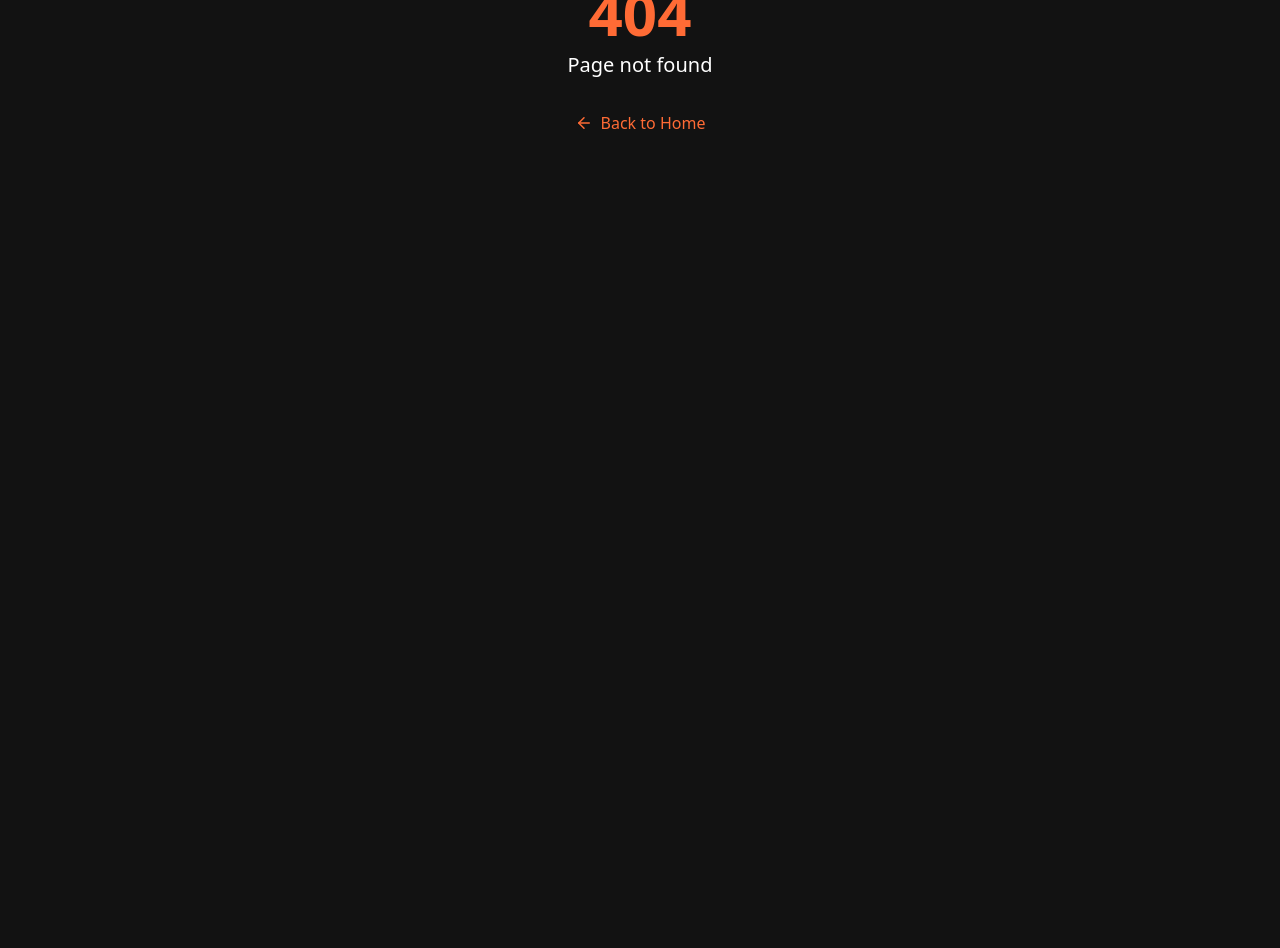
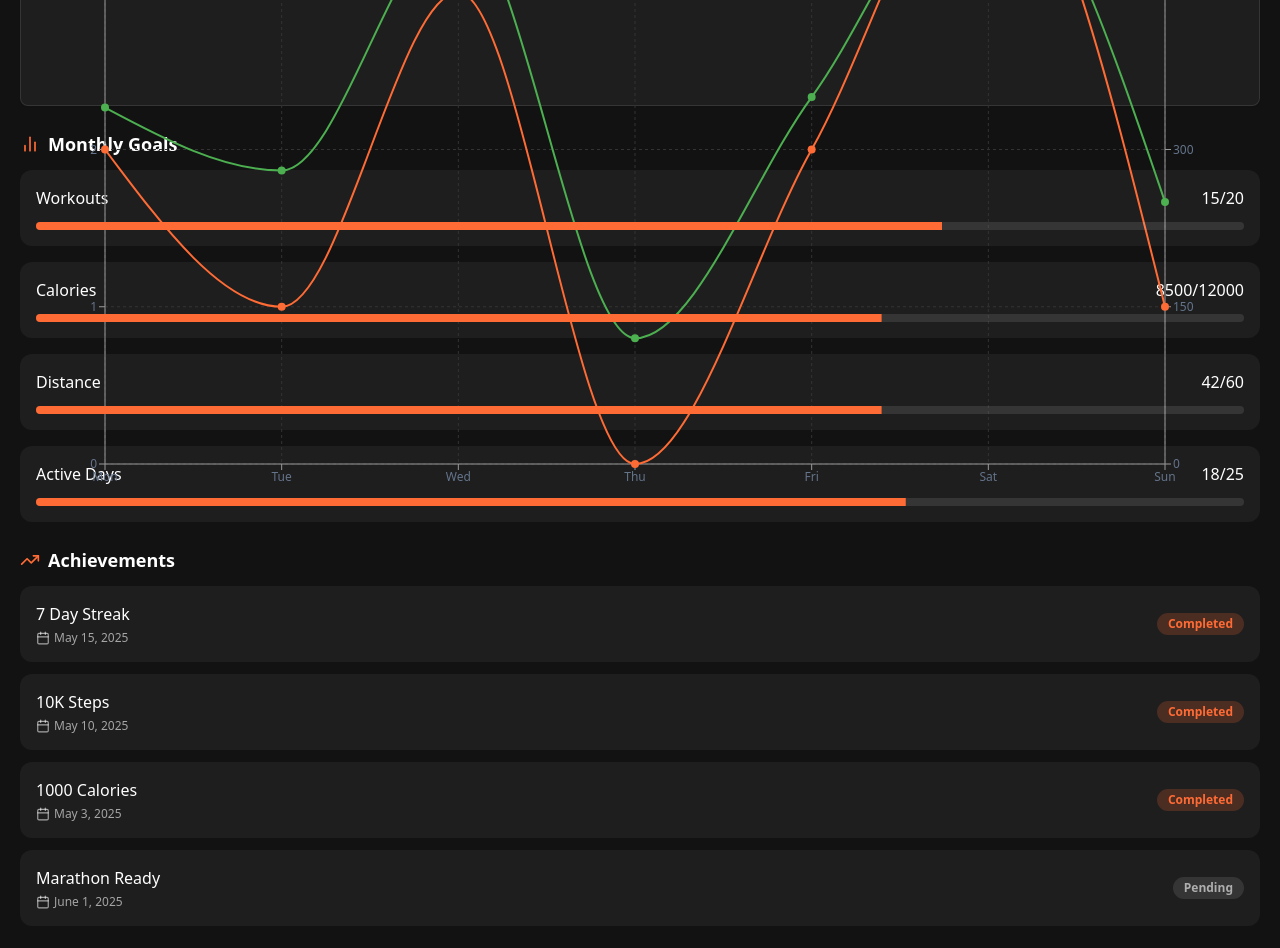
Before and after one commit to Tinastud/sporty-sound-flow, a React (Vite) app: page /progress in a window 1280 px wide. Before the commit this address had no page. Shown: the part 340-1288 px from the top of the page. Before the commit the page ends 800 px from the top, so only its background shows below. Built offline with nearby package versions, Linux system fonts and the light colour scheme.

Commit message:
feat: Create Your Progress page

```diff
--- a/src/App.tsx
+++ b/src/App.tsx
@@ -13,6 +13,7 @@ import Workout from "./pages/Workout";
 import Nutrition from "./pages/Nutrition";
 import Schedule from "./pages/Schedule";
 import Settings from "./pages/Settings";
+import Progress from "./pages/Progress";
 
 const queryClient = new QueryClient();
 
@@ -31,6 +32,7 @@ const App = () => (
           <Route path="/nutrition" element={<Nutrition />} />
           <Route path="/schedule" element={<Schedule />} />
           <Route path="/settings" element={<Settings />} />
+          <Route path="/progress" element={<Progress />} />
           <Route path="*" element={<NotFound />} />
         </Routes>
       </BrowserRouter>
--- a/src/pages/Profile.tsx
+++ b/src/pages/Profile.tsx
@@ -50,6 +50,7 @@ const Profile = () => {
         </div>
 
         <div className="space-y-4 mb-6">
+          <Link to="/progress" className="block">
             <div className="flex items-center justify-between bg-white/5 rounded-xl p-4">
               <div className="flex items-center">
                 <div className="bg-app-orange/20 rounded-full h-10 w-10 flex items-center justify-center mr-3">
@@ -59,6 +60,7 @@ const Profile = () => {
               </div>
               <ChevronRight className="text-white/40" size={20} />
             </div>
+          </Link>
 
           <div className="flex items-center justify-between bg-white/5 rounded-xl p-4">
             <div className="flex items-center">
--- /dev/null
+++ b/src/pages/Progress.tsx
@@ -0,0 +1,178 @@
+
+import React from "react";
+import { ArrowLeft, TrendingUp, BarChart2, Activity, Calendar } from "lucide-react";
+import { Link } from "react-router-dom";
+import {
+  ChartContainer,
+  ChartTooltip,
+  ChartTooltipContent
+} from "@/components/ui/chart";
+import { Progress } from "@/components/ui/progress";
+import { Badge } from "@/components/ui/badge";
+import { Card, CardContent, CardHeader, CardTitle } from "@/components/ui/card";
+import {
+  LineChart,
+  Line,
+  BarChart,
+  Bar,
+  XAxis,
+  YAxis,
+  CartesianGrid,
+  ResponsiveContainer,
+} from "recharts";
+
+const progressData = [
+  { day: "Mon", workouts: 2, calories: 340 },
+  { day: "Tue", workouts: 1, calories: 280 },
+  { day: "Wed", workouts: 3, calories: 520 },
+  { day: "Thu", workouts: 0, calories: 120 },
+  { day: "Fri", workouts: 2, calories: 350 },
+  { day: "Sat", workouts: 4, calories: 580 },
+  { day: "Sun", workouts: 1, calories: 250 },
+];
+
+const monthlyGoals = [
+  { name: "Workouts", completed: 15, target: 20, progress: 75 },
+  { name: "Calories", completed: 8500, target: 12000, progress: 70 },
+  { name: "Distance", completed: 42, target: 60, progress: 70 },
+  { name: "Active Days", completed: 18, target: 25, progress: 72 },
+];
+
+const achievements = [
+  { title: "7 Day Streak", date: "May 15, 2025", status: "achieved" },
+  { title: "10K Steps", date: "May 10, 2025", status: "achieved" },
+  { title: "1000 Calories", date: "May 3, 2025", status: "achieved" },
+  { title: "Marathon Ready", date: "June 1, 2025", status: "pending" },
+];
+
+const ProgressPage = () => {
+  return (
+    <div className="min-h-screen bg-app-background pb-24">
+      <div className="pt-12 px-5">
+        <div className="flex items-center mb-6">
+          <Link to="/profile" className="mr-4">
+            <ArrowLeft className="text-white hover:rotate-90 transition-transform duration-300" />
+          </Link>
+          <h1 className="text-2xl font-bold text-white">Your Progress</h1>
+        </div>
+
+        {/* Activity Overview */}
+        <div className="mb-6">
+          <Card className="bg-white/5 border-white/10 text-white">
+            <CardHeader className="pb-2">
+              <CardTitle className="text-lg flex items-center">
+                <Activity className="mr-2 text-app-orange" size={20} />
+                Weekly Activity
+              </CardTitle>
+            </CardHeader>
+            <CardContent>
+              <div className="h-64">
+                <ChartContainer
+                  config={{
+                    workouts: {
+                      color: "#FF6B35",
+                      label: "Workouts"
+                    },
+                    calories: {
+                      color: "#4CAF50",
+                      label: "Calories"
+                    }
+                  }}
+                >
+                  <ResponsiveContainer width="100%" height="100%">
+                    <LineChart
+                      data={progressData}
+                      margin={{ top: 10, right: 10, left: 0, bottom: 0 }}
+                    >
+                      <CartesianGrid strokeDasharray="3 3" stroke="#333" />
+                      <XAxis dataKey="day" stroke="#999" />
+                      <YAxis yAxisId="right" orientation="right" stroke="#999" />
+                      <YAxis yAxisId="left" stroke="#999" />
+                      <ChartTooltip
+                        content={<ChartTooltipContent nameKey="day" />}
+                      />
+                      <Line
+                        yAxisId="left"
+                        type="monotone"
+                        dataKey="workouts"
+                        name="workouts"
+                        stroke="#FF6B35"
+                        strokeWidth={2}
+                        dot={{ r: 4, strokeWidth: 0, fill: "#FF6B35" }}
+                      />
+                      <Line
+                        yAxisId="right"
+                        type="monotone"
+                        dataKey="calories"
+                        name="calories"
+                        stroke="#4CAF50"
+                        strokeWidth={2}
+                        dot={{ r: 4, strokeWidth: 0, fill: "#4CAF50" }}
+                      />
+                    </LineChart>
+                  </ResponsiveContainer>
+                </ChartContainer>
+              </div>
+            </CardContent>
+          </Card>
+        </div>
+
+        {/* Monthly Goals */}
+        <div className="mb-6">
+          <h2 className="text-white text-lg font-semibold mb-3 flex items-center">
+            <BarChart2 className="mr-2 text-app-orange" size={20} />
+            Monthly Goals
+          </h2>
+          <div className="space-y-4">
+            {monthlyGoals.map((goal, index) => (
+              <div key={index} className="bg-white/5 rounded-xl p-4">
+                <div className="flex justify-between items-center mb-2">
+                  <span className="text-white">{goal.name}</span>
+                  <span className="text-white">
+                    {goal.completed}/{goal.target}
+                  </span>
+                </div>
+                <div className="relative pt-1">
+                  <Progress value={goal.progress} className="h-2 bg-white/10" />
+                </div>
+              </div>
+            ))}
+          </div>
+        </div>
+
+        {/* Achievements */}
+        <div className="mb-6">
+          <h2 className="text-white text-lg font-semibold mb-3 flex items-center">
+            <TrendingUp className="mr-2 text-app-orange" size={20} />
+            Achievements
+          </h2>
+          <div className="grid grid-cols-1 gap-3">
+            {achievements.map((achievement, index) => (
+              <div key={index} className="bg-white/5 rounded-xl p-4 flex items-center justify-between">
+                <div>
+                  <h3 className="text-white font-medium">{achievement.title}</h3>
+                  <div className="flex items-center mt-1">
+                    <Calendar size={14} className="text-white/60 mr-1" />
+                    <p className="text-white/60 text-xs">{achievement.date}</p>
+                  </div>
+                </div>
+                <Badge
+                  variant={achievement.status === "achieved" ? "default" : "secondary"}
+                  className={`${
+                    achievement.status === "achieved"
+                      ? "bg-app-orange/20 text-app-orange hover:bg-app-orange/30"
+                      : "bg-white/10 text-white/60 hover:bg-white/20"
+                  }`}
+                >
+                  {achievement.status === "achieved" ? "Completed" : "Pending"}
+                </Badge>
+              </div>
+            ))}
+          </div>
+        </div>
+      </div>
+    </div>
+  );
+};
+
+export default ProgressPage;
```
Lines whose indentation alone changed are shown as unchanged.
